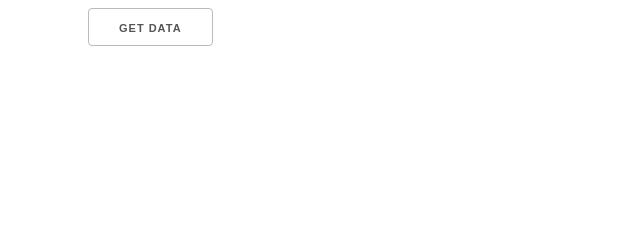
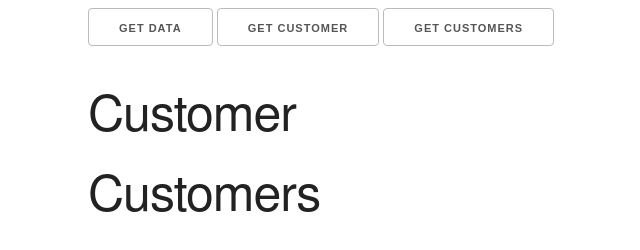
Before and after one commit to Lociinthesky/getData, a plain HTML site: page index.html in a window 1280 px wide. Shown: the whole page, without its empty margins (72-712 px from the left). Drawn offline with nearby package versions, Linux system fonts and the light colour scheme.

Commit message:
set up lesson 2 -- customers

```diff
--- /dev/null
+++ b/customer.json
@@ -0,0 +1 @@
+customer.json
--- a/index.html
+++ b/index.html
@@ -11,8 +11,14 @@
 <body>
 	<div class="container">
 		<button id="button">Get Data</button>
+		<button id="button2">Get Customer</button>
+		<button id="button3">Get CustomerS</button>
 		<br><br>
 		<div id="output"></div>
+		<h1>Customer</h1>
+		<div id="customer"></div>
+		<h1>Customers</h1>
+		<div id="customers"></div>
 	</div>
 
 	<script src="app.js"></script>
```
